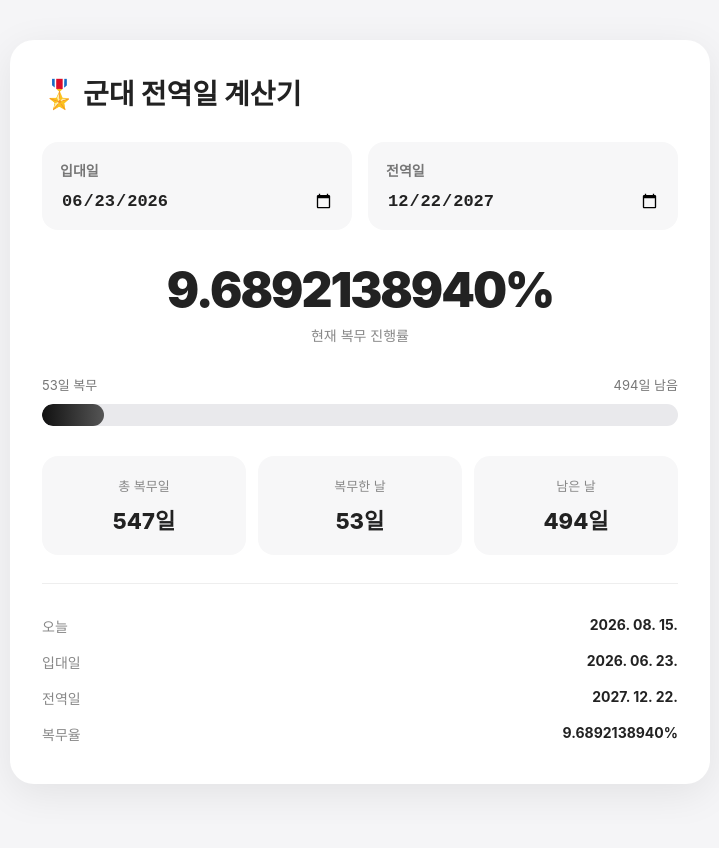
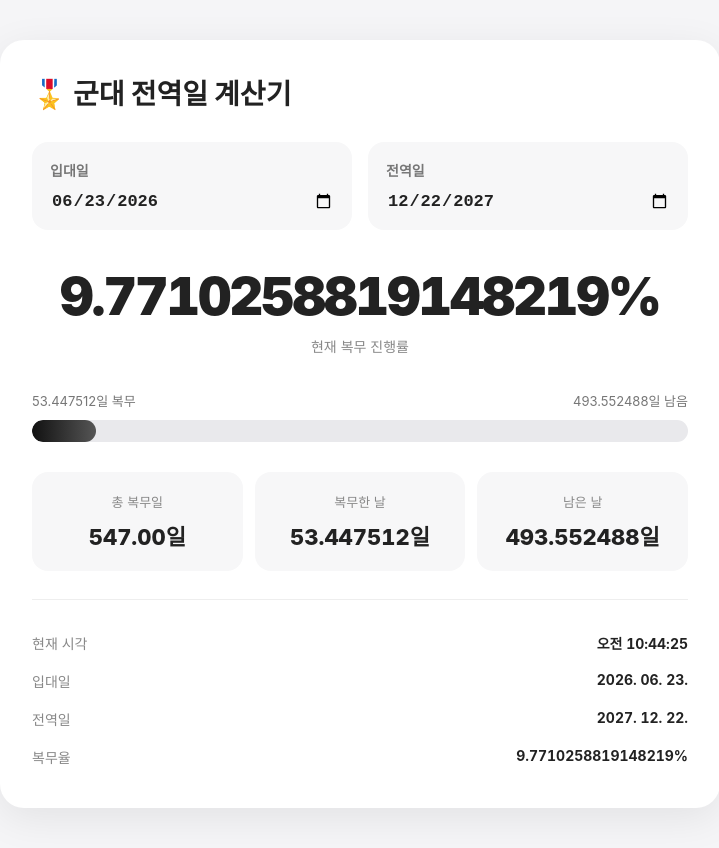
Before and after one commit to potato179/goondae, a plain HTML site: page index.html in a window 1280 px wide. Shown: the whole page, without its empty margins (280-999 px from the left). Before the commit the page ends 824 px from the top, so only its background shows below. Drawn offline with Linux system fonts and the light colour scheme.

Commit message:
Update index.html

```diff
--- a/index.html
+++ b/index.html
@@ -3,7 +3,8 @@
 <head>
     <meta charset="UTF-8">
     <meta name="viewport" content="width=device-width, initial-scale=1.0">
-    <title>군대 전역일 계산기</title>
+
+    <title>사지방 군돌이</title>
 
     <style>
         * {
@@ -13,82 +14,118 @@
         body {
             margin: 0;
             padding: 40px 20px;
+
             background: #f5f5f7;
+
             font-family:
                 -apple-system,
                 BlinkMacSystemFont,
                 "Pretendard",
                 "Noto Sans KR",
                 sans-serif;
+
             color: #222;
         }
 
         .container {
             width: 100%;
-            max-width: 700px;
+            max-width: 720px;
             margin: 0 auto;
         }
 
         .card {
-            background: white;
+            background: #fff;
+
             border-radius: 24px;
+
             padding: 32px;
-            box-shadow: 0 10px 40px rgba(0, 0, 0, 0.08);
+
+            box-shadow:
+                0 10px 40px rgba(0, 0, 0, 0.08);
         }
 
         h1 {
             margin: 0 0 30px;
+
             font-size: 28px;
             font-weight: 800;
         }
 
         .date-grid {
             display: grid;
+
             grid-template-columns: 1fr 1fr;
+
             gap: 16px;
-            margin-bottom: 30px;
+
+            margin-bottom: 35px;
         }
 
         .date-box {
+            padding: 18px;
+
             background: #f7f7f8;
+
             border-radius: 16px;
-            padding: 18px;
         }
 
         .date-box label {
             display: block;
+
             margin-bottom: 10px;
+
+            color: #777;
+
             font-size: 14px;
-            color: #777;
             font-weight: 600;
         }
 
         .date-box input {
             width: 100%;
+
             border: none;
             outline: none;
+
             background: transparent;
+
             font-size: 17px;
             font-weight: 700;
             color: #222;
         }
 
+        /* =========================
+           퍼센트
+        ========================= */
+
         .main-percent {
             text-align: center;
-            margin: 20px 0 30px;
+
+            margin: 25px 0 35px;
         }
 
         .percent {
-            font-size: 48px;
+            font-size: clamp(32px, 7vw, 52px);
+
             font-weight: 900;
+
             letter-spacing: -2px;
+
+            font-variant-numeric: tabular-nums;
+
+            white-space: nowrap;
         }
 
         .percent-label {
-            margin-top: 6px;
+            margin-top: 8px;
+
             color: #888;
+
             font-size: 14px;
         }
+
+        /* =========================
+           그래프
+        ========================= */
 
         .progress-wrapper {
             margin: 30px 0;
@@ -96,67 +133,108 @@
 
         .progress-info {
             display: flex;
+
             justify-content: space-between;
+
             margin-bottom: 10px;
+
             font-size: 13px;
+
             color: #777;
         }
 
         .progress-bar {
             width: 100%;
+
             height: 22px;
+
             background: #e9e9ec;
+
             border-radius: 999px;
+
             overflow: hidden;
         }
 
         .progress {
             height: 100%;
+
             width: 0%;
+
             border-radius: inherit;
-            background: linear-gradient(
+
+            background:
+                linear-gradient(
                     90deg,
                     #111,
                     #555
                 );
-            transition: width 0.5s ease;
+
+            /*
+             * 너무 빠르게 움직이지 않도록
+             * CSS transition은 사용하지 않음
+             */
         }
+
+        /* =========================
+           통계
+        ========================= */
 
         .stats {
             display: grid;
-            grid-template-columns: repeat(3, 1fr);
+
+            grid-template-columns:
+                repeat(3, 1fr);
+
             gap: 12px;
+
             margin-top: 30px;
         }
 
         .stat {
             padding: 20px 12px;
+
             text-align: center;
+
             background: #f7f7f8;
+
             border-radius: 16px;
         }
 
         .stat-title {
+            margin-bottom: 8px;
+
             font-size: 13px;
+
             color: #888;
-            margin-bottom: 8px;
         }
 
         .stat-value {
             font-size: 22px;
+
             font-weight: 800;
+
+            font-variant-numeric: tabular-nums;
         }
+
+        /* =========================
+           상세 정보
+        ========================= */
 
         .detail {
             margin-top: 28px;
+
             padding-top: 24px;
+
             border-top: 1px solid #eee;
         }
 
         .detail-row {
             display: flex;
+
             justify-content: space-between;
-            padding: 8px 0;
+
+            padding: 9px 0;
+
             font-size: 14px;
         }
 
@@ -166,15 +244,23 @@
 
         .detail-row span:last-child {
             font-weight: 700;
+
+            font-variant-numeric: tabular-nums;
         }
 
+        /* =========================
+           모바일
+        ========================= */
+
         @media (max-width: 600px) {
+
             body {
                 padding: 20px 12px;
             }
 
             .card {
                 padding: 24px 18px;
+
                 border-radius: 20px;
             }
 
@@ -186,16 +272,17 @@
                 grid-template-columns: 1fr;
             }
 
-            .percent {
-                font-size: 38px;
+            .stats {
+                grid-template-columns: 1fr;
             }
 
-            .stats {
-                grid-template-columns: 1fr;
+            .percent {
+                letter-spacing: -1.5px;
             }
         }
     </style>
 </head>
+
 
 <body>
 
@@ -205,59 +292,96 @@
 
         <h1>🎖️ 군대 전역일 계산기</h1>
 
+
+        <!-- 날짜 입력 -->
+
         <div class="date-grid">
 
             <div class="date-box">
-                <label for="startDate">입대일</label>
+
+                <label for="startDate">
+                    입대일
+                </label>
+
                 <input
                     type="date"
                     id="startDate"
                     value="2026-06-23"
                 >
+
             </div>
 
+
             <div class="date-box">
-                <label for="endDate">전역일</label>
+
+                <label for="endDate">
+                    전역일
+                </label>
+
                 <input
                     type="date"
                     id="endDate"
                     value="2027-12-22"
                 >
+
             </div>
 
         </div>
 
+
+        <!-- 현재 복무율 -->
+
         <div class="main-percent">
-            <div class="percent" id="percent">
-                0.0000000000%
+
+            <div
+                class="percent"
+                id="percent"
+            >
+                0.0000000000000000%
             </div>
 
             <div class="percent-label">
                 현재 복무 진행률
             </div>
+
         </div>
 
+
+        <!-- 가로 그래프 -->
 
         <div class="progress-wrapper">
 
             <div class="progress-info">
-                <span id="elapsedText">0일 복무</span>
-                <span id="remainingText">0일 남음</span>
+
+                <span id="elapsedText">
+                    0일 복무
+                </span>
+
+                <span id="remainingText">
+                    0일 남음
+                </span>
+
             </div>
 
+
             <div class="progress-bar">
+
                 <div
                     class="progress"
                     id="progress"
                 ></div>
+
             </div>
 
         </div>
 
 
+        <!-- 통계 -->
+
         <div class="stats">
 
             <div class="stat">
+
                 <div class="stat-title">
                     총 복무일
                 </div>
@@ -268,10 +392,12 @@
                 >
                     0일
                 </div>
+
             </div>
 
 
             <div class="stat">
+
                 <div class="stat-title">
                     복무한 날
                 </div>
@@ -282,10 +408,12 @@
                 >
                     0일
                 </div>
+
             </div>
 
 
             <div class="stat">
+
                 <div class="stat-title">
                     남은 날
                 </div>
@@ -296,31 +424,65 @@
                 >
                     0일
                 </div>
+
             </div>
 
         </div>
 
 
+        <!-- 상세 정보 -->
+
         <div class="detail">
 
             <div class="detail-row">
-                <span>오늘</span>
-                <span id="today"></span>
+
+                <span>
+                    현재 시각
+                </span>
+
+                <span id="currentTime">
+                    -
+                </span>
+
             </div>
 
+
             <div class="detail-row">
-                <span>입대일</span>
-                <span id="startDisplay"></span>
+
+                <span>
+                    입대일
+                </span>
+
+                <span id="startDisplay">
+                    -
+                </span>
+
             </div>
 
+
             <div class="detail-row">
-                <span>전역일</span>
-                <span id="endDisplay"></span>
+
+                <span>
+                    전역일
+                </span>
+
+                <span id="endDisplay">
+                    -
+                </span>
+
             </div>
 
+
             <div class="detail-row">
-                <span>복무율</span>
-                <span id="detailPercent"></span>
+
+                <span>
+                    복무율
+                </span>
+
+                <span id="detailPercent">
+                    -
+                </span>
+
             </div>
 
         </div>
@@ -332,6 +494,10 @@
 
 <script>
 
+    /* ================================
+       DOM
+    ================================= */
+
     const startDateInput =
         document.getElementById("startDate");
 
@@ -340,6 +506,9 @@
 
     const percentElement =
         document.getElementById("percent");
+
+    const detailPercent =
+        document.getElementById("detailPercent");
 
     const progressElement =
         document.getElementById("progress");
@@ -359,8 +528,8 @@
     const remainingText =
         document.getElementById("remainingText");
 
-    const todayElement =
-        document.getElementById("today");
+    const currentTimeElement =
+        document.getElementById("currentTime");
 
     const startDisplay =
         document.getElementById("startDisplay");
@@ -368,9 +537,31 @@
     const endDisplay =
         document.getElementById("endDisplay");
 
-    const detailPercent =
-        document.getElementById("detailPercent");
 
+    /* ================================
+       하루 = 밀리초
+    ================================= */
+
+    const DAY =
+        24 * 60 * 60 * 1000;
+
+
+    /* ================================
+       날짜 생성
+    ================================= */
+
+    function getDateFromInput(value) {
+
+        return new Date(
+            value + "T00:00:00"
+        );
+
+    }
+
+
+    /* ================================
+       날짜 표시
+    ================================= */
 
     function formatDate(date) {
 
@@ -386,30 +577,57 @@
     }
 
 
+    /* ================================
+       시간 표시
+    ================================= */
+
+    function formatTime(date) {
+
+        return date.toLocaleTimeString(
+            "ko-KR",
+            {
+                hour: "2-digit",
+                minute: "2-digit",
+                second: "2-digit"
+            }
+        );
+
+    }
+
+
+    /* ================================
+       메인 계산
+    ================================= */
+
     function calculateService() {
 
-        const start = new Date(
-            startDateInput.value + "T00:00:00"
+        const start =
+            getDateFromInput(
+                startDateInput.value
             );
 
-        const end = new Date(
-            endDateInput.value + "T00:00:00"
-        );
-
-        const now = new Date();
-
-        // 오늘 날짜만 사용
-        const today = new Date(
-            now.getFullYear(),
-            now.getMonth(),
-            now.getDate()
+        const end =
+            getDateFromInput(
+                endDateInput.value
             );
 
 
-        // 잘못된 날짜 방지
-        if (end <= start) {
+        const now =
+            new Date();
 
-            alert("전역일은 입대일보다 늦어야 합니다.");
+
+        /*
+         * 잘못된 날짜
+         */
+
+        if (
+            isNaN(start.getTime()) ||
+            isNaN(end.getTime()) ||
+            end <= start
+        ) {
+
+            percentElement.textContent =
+                "날짜 오류";
 
             return;
 
@@ -417,68 +635,97 @@
 
 
         /*
-         * 전체 복무기간
+         * 전체 복무시간
+         *
+         * 밀리초 단위
          */
+
         const totalMilliseconds =
-            end.getTime() - start.getTime();
-
-        const totalDays =
-            totalMilliseconds / 86400000;
+            end.getTime() -
+            start.getTime();
 
 
         /*
-         * 현재까지 복무한 기간
+         * 현재까지 복무한 시간
+         *
+         * 밀리초 단위
          */
+
         let elapsedMilliseconds =
-            today.getTime() - start.getTime();
+            now.getTime() -
+            start.getTime();
 
 
         /*
-         * 입대 전이면 0
+         * 입대 전
          */
-        if (elapsedMilliseconds < 0) {
+
+        if (
+            elapsedMilliseconds < 0
+        ) {
+
             elapsedMilliseconds = 0;
+
         }
 
 
         /*
-         * 전역일 이후라면 전체 기간으로 고정
+         * 전역 후
          */
-        if (elapsedMilliseconds > totalMilliseconds) {
-            elapsedMilliseconds = totalMilliseconds;
+
+        if (
+            elapsedMilliseconds >
+            totalMilliseconds
+        ) {
+
+            elapsedMilliseconds =
+                totalMilliseconds;
+
         }
 
 
-        const elapsedDays =
-            elapsedMilliseconds / 86400000;
+        /*
+         * 남은 시간
+         */
 
-
-        const remainingDays =
-            totalDays - elapsedDays;
+        const remainingMilliseconds =
+            totalMilliseconds -
+            elapsedMilliseconds;
 
 
         /*
-         * 복무율
+         * 복무율 계산
+         *
+         * 100을 곱해서 %
          */
+
         let percent =
-            (elapsedDays / totalDays) * 100;
+            (
+                elapsedMilliseconds /
+                totalMilliseconds
+            ) * 100;
 
 
         /*
-         * 0 ~ 100 사이로 제한
+         * 0 ~ 100 제한
          */
+
         percent =
-            Math.max(0, Math.min(100, percent));
+            Math.max(
+                0,
+                Math.min(
+                    100,
+                    percent
+                )
+            );
 
 
-        /*
-         * 화면 출력
-         *
-         * toFixed(10)
-         * → 소수점 10자리까지 표시
-         */
+        /* ================================
+           소수점 16자리
+        ================================= */
+
         const percentText =
-            percent.toFixed(10) + "%";
+            percent.toFixed(16) + "%";
 
 
         percentElement.textContent =
@@ -488,38 +735,56 @@
             percentText;
 
 
-        /*
-         * 가로 그래프
-         */
+        /* ================================
+           그래프
+        ================================= */
+
         progressElement.style.width =
             percent + "%";
 
 
-        /*
-         * 일수 출력
-         */
+        /* ================================
+           일수
+        ================================= */
+
+        const totalDays =
+            totalMilliseconds / DAY;
+
+        const elapsedDays =
+            elapsedMilliseconds / DAY;
+
+        const remainingDays =
+            remainingMilliseconds / DAY;
+
+
         totalDaysElement.textContent =
-            Math.floor(totalDays) + "일";
+            totalDays.toFixed(2) + "일";
 
         elapsedDaysElement.textContent =
-            Math.floor(elapsedDays) + "일";
+            elapsedDays.toFixed(6) + "일";
 
         remainingDaysElement.textContent =
-            Math.ceil(remainingDays) + "일";
+            remainingDays.toFixed(6) + "일";
 
 
         elapsedText.textContent =
-            Math.floor(elapsedDays) + "일 복무";
+            elapsedDays.toFixed(6) + "일 복무";
 
         remainingText.textContent =
-            Math.ceil(remainingDays) + "일 남음";
+            remainingDays.toFixed(6) + "일 남음";
 
 
-        /*
-         * 날짜 출력
-         */
-        todayElement.textContent =
-            formatDate(today);
+        /* ================================
+           현재 시간
+        ================================= */
+
+        currentTimeElement.textContent =
+            formatTime(now);
+
+
+        /* ================================
+           날짜
+        ================================= */
 
         startDisplay.textContent =
             formatDate(start);
@@ -530,9 +795,25 @@
     }
 
 
-    /*
-     * 날짜 변경 시 즉시 재계산
-     */
+    /* ================================
+       실시간 업데이트
+    ================================= */
+
+    function realtimeUpdate() {
+
+        calculateService();
+
+        requestAnimationFrame(
+            realtimeUpdate
+        );
+
+    }
+
+
+    /* ================================
+       날짜 변경
+    ================================= */
+
     startDateInput.addEventListener(
         "change",
         calculateService
@@ -544,18 +825,19 @@
     );
 
 
-    /*
-     * 최초 실행
-     */
+    /* ================================
+       최초 실행
+    ================================= */
+
     calculateService();
 
 
-    /*
-     * 1분마다 갱신
-     */
-    setInterval(
-        calculateService,
-        60000
+    /* ================================
+       실시간 시작
+    ================================= */
+
+    requestAnimationFrame(
+        realtimeUpdate
     );
 
 </script>
```
Lines whose indentation alone changed are shown as unchanged.
